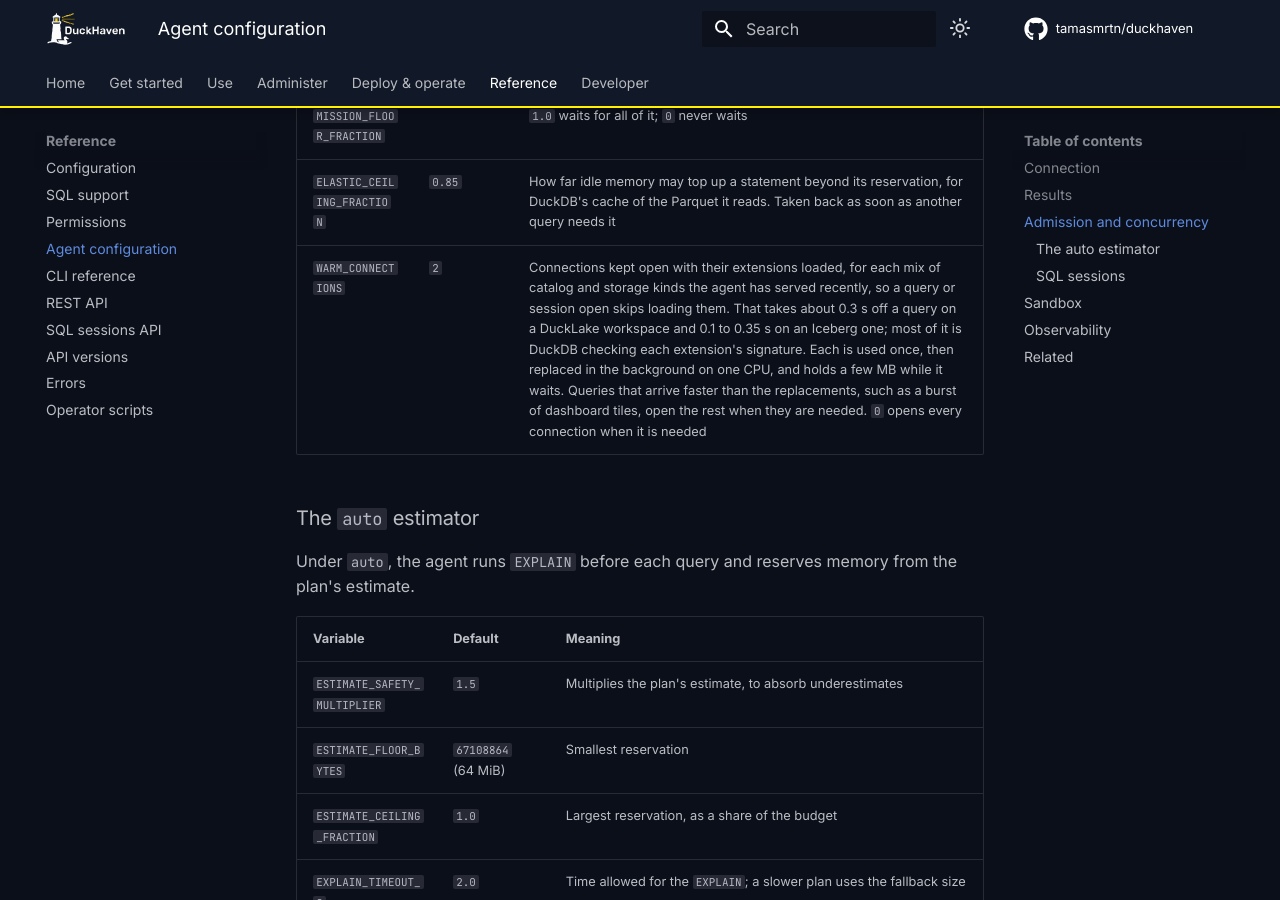
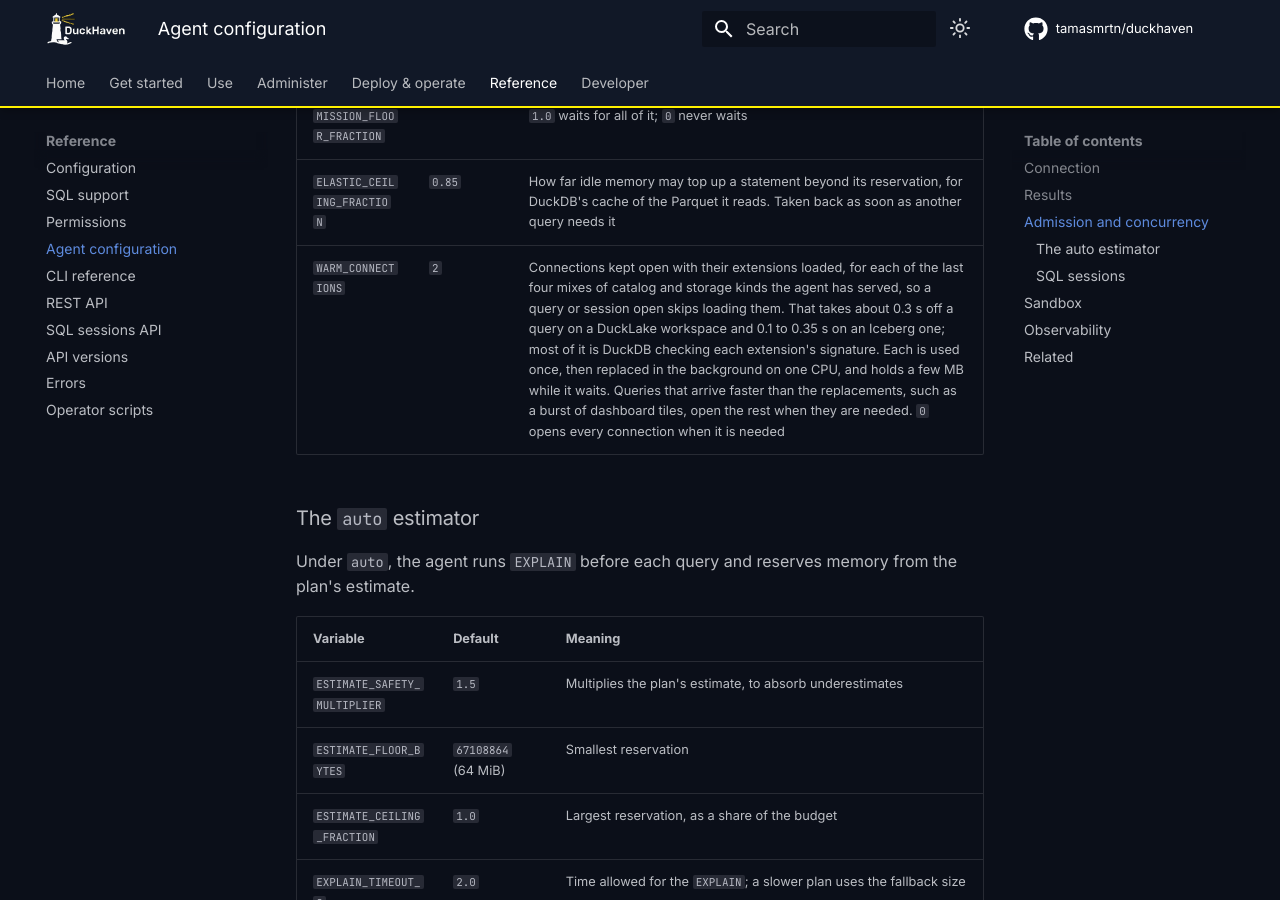
Before and after one commit to tamasmrtn/duckhaven, an MkDocs documentation site: the page built from docs/reference/agent-configuration.md, in a window 1280 px wide and 900 px high, scrolled down 2314 px. Built offline with MkDocs 1.6.1 and Material for MkDocs 9.7.7, drawn with Linux system fonts in a browser that asks for light colours; comment, search, counter and statistics services are not loaded.

Commit message:
docs: say which workspace kinds keep warm connections
Signed-off-by: tmrtn <martontam@gmail.com>

```diff
--- a/docs/reference/agent-configuration.md
+++ b/docs/reference/agent-configuration.md
@@ -50,7 +50,7 @@
 | `STATEMENT_ADMISSION_WAIT_S` | `300` | How long a statement may wait for memory before running with what it can get; also bounded by its timeout. `0` never waits |
 | `STATEMENT_ADMISSION_FLOOR_FRACTION` | `0.5` | Wait only while the memory available is below this share of the request. `1.0` waits for all of it; `0` never waits |
 | `ELASTIC_CEILING_FRACTION` | `0.85` | How far idle memory may top up a statement beyond its reservation, for DuckDB's cache of the Parquet it reads. Taken back as soon as another query needs it |
-| `WARM_CONNECTIONS` | `2` | Connections kept open with their extensions loaded, for each mix of catalog and storage kinds the agent has served recently, so a query or session open skips loading them. That takes about 0.3 s off a query on a DuckLake workspace and 0.1 to 0.35 s on an Iceberg one; most of it is DuckDB checking each extension's signature. Each is used once, then replaced in the background on one CPU, and holds a few MB while it waits. Queries that arrive faster than the replacements, such as a burst of dashboard tiles, open the rest when they are needed. `0` opens every connection when it is needed |
+| `WARM_CONNECTIONS` | `2` | Connections kept open with their extensions loaded, for each of the last four mixes of catalog and storage kinds the agent has served, so a query or session open skips loading them. That takes about 0.3 s off a query on a DuckLake workspace and 0.1 to 0.35 s on an Iceberg one; most of it is DuckDB checking each extension's signature. Each is used once, then replaced in the background on one CPU, and holds a few MB while it waits. Queries that arrive faster than the replacements, such as a burst of dashboard tiles, open the rest when they are needed. `0` opens every connection when it is needed |
 
 ### The `auto` estimator
 
```
